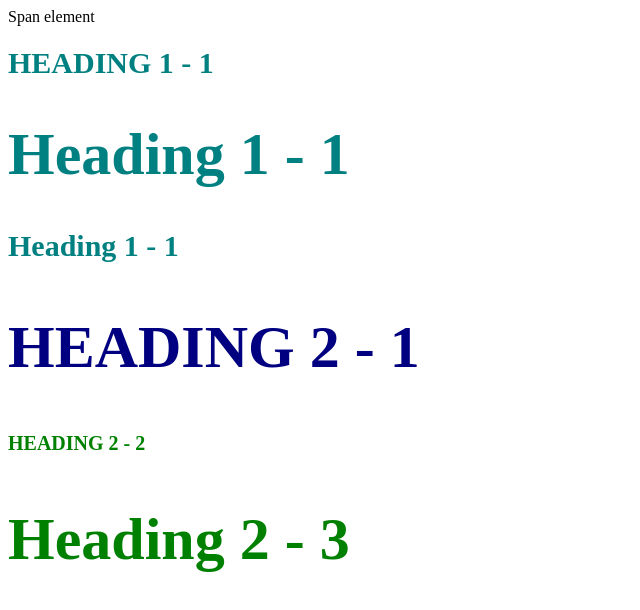
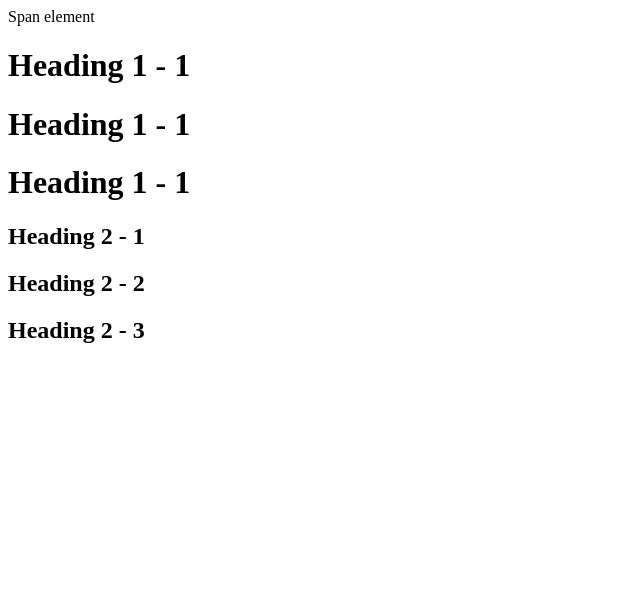
Before and after one commit to Birdsnesthair97/Cartoon-Hero, a plain HTML site: page Style-test.html in a window 1280 px wide. Shown: the whole page, without its empty margins (0-640 px from the left). Drawn offline with Linux system fonts and the light colour scheme.

Commit message:
Removed CSS

```diff
--- a/Style-test.html
+++ b/Style-test.html
@@ -3,31 +3,7 @@
 <head>
 	<title>Style Test</title>
 	<style type="text/css">
-		h1{
-			font-size: 30px;
-			color: teal;
-		}
 
-		h2{
-			color: red;
-			font-size: 20px;
-		}
-
-		h2{
-			color: green;
-		}
-
-		.big{
-			font-size: 60px;
-		}
-
-		.uppercase{
-			text-transform: uppercase;
-		}
-
-		.big.uppercase{
-			color: navy;
-		}
 	</style>
 </head>
 <body>
```
